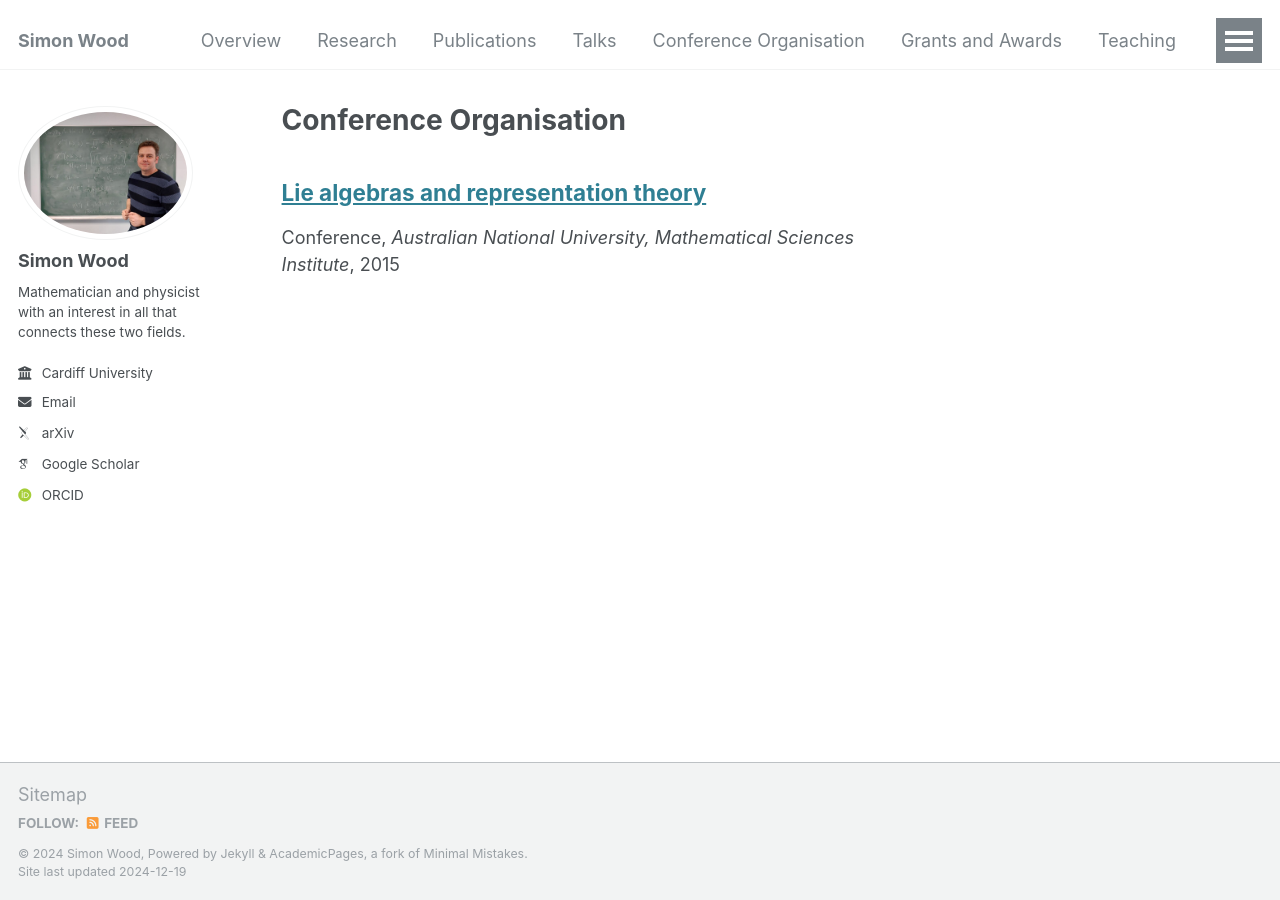
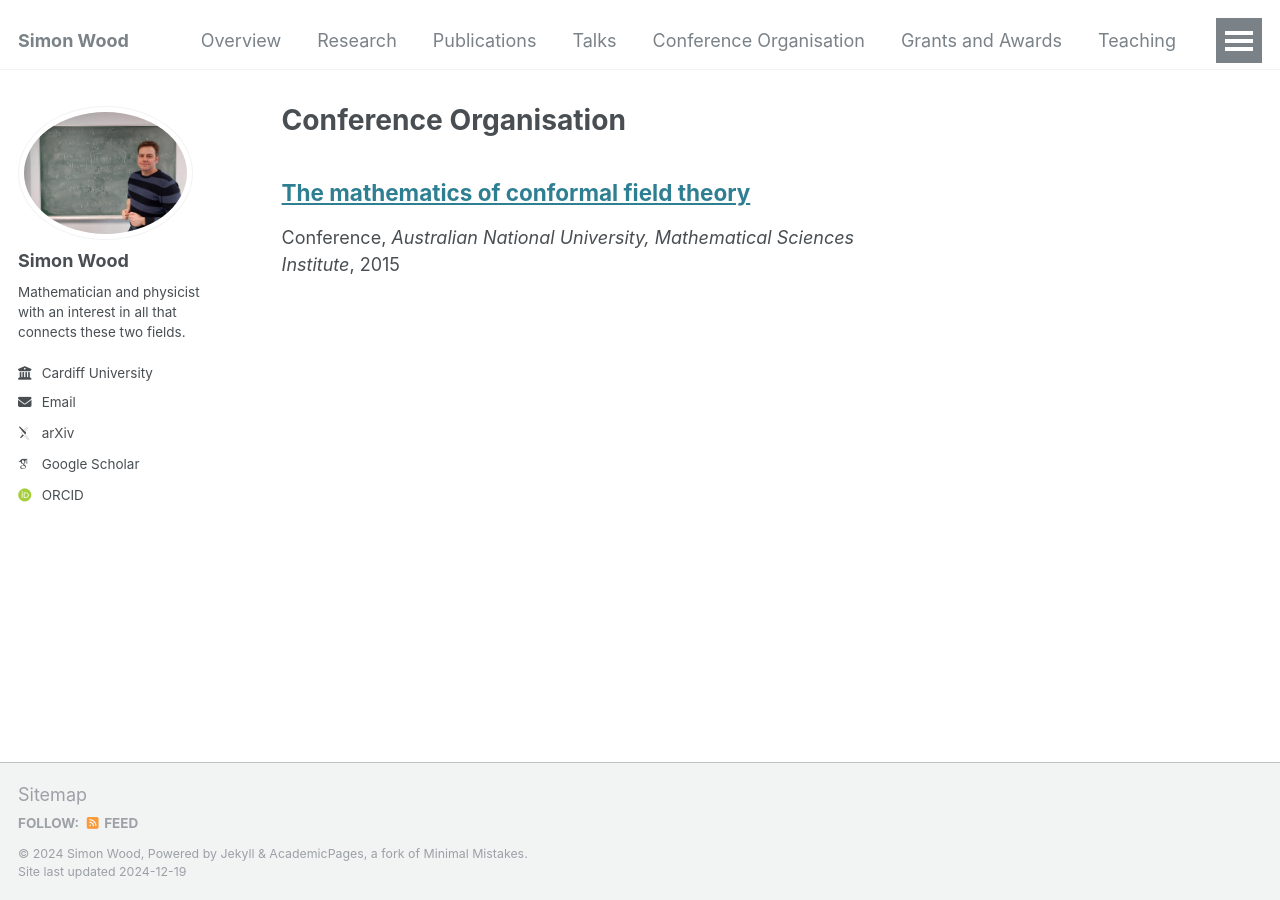
Before and after one commit to simonjwood/simonjwood.github.io, a Jekyll site: the page built from _pages/conferences.html, in a window 1280 px wide. Built offline with Jekyll 4.4.1, drawn with Linux system fonts in a browser that asks for light colours; some web fonts are replaced.

Commit message:
Fixed conference title.

```diff
--- a/_conferences/2015-math-of-cft.md
+++ b/_conferences/2015-math-of-cft.md
@@ -1,5 +1,5 @@
 ---
-title: "Lie algebras and representation theory"
+title: "The mathematics of conformal field theory"
 collection: conferences
 type: "Conference"
 permalink: /conferences/2015-math-of-cft
```
